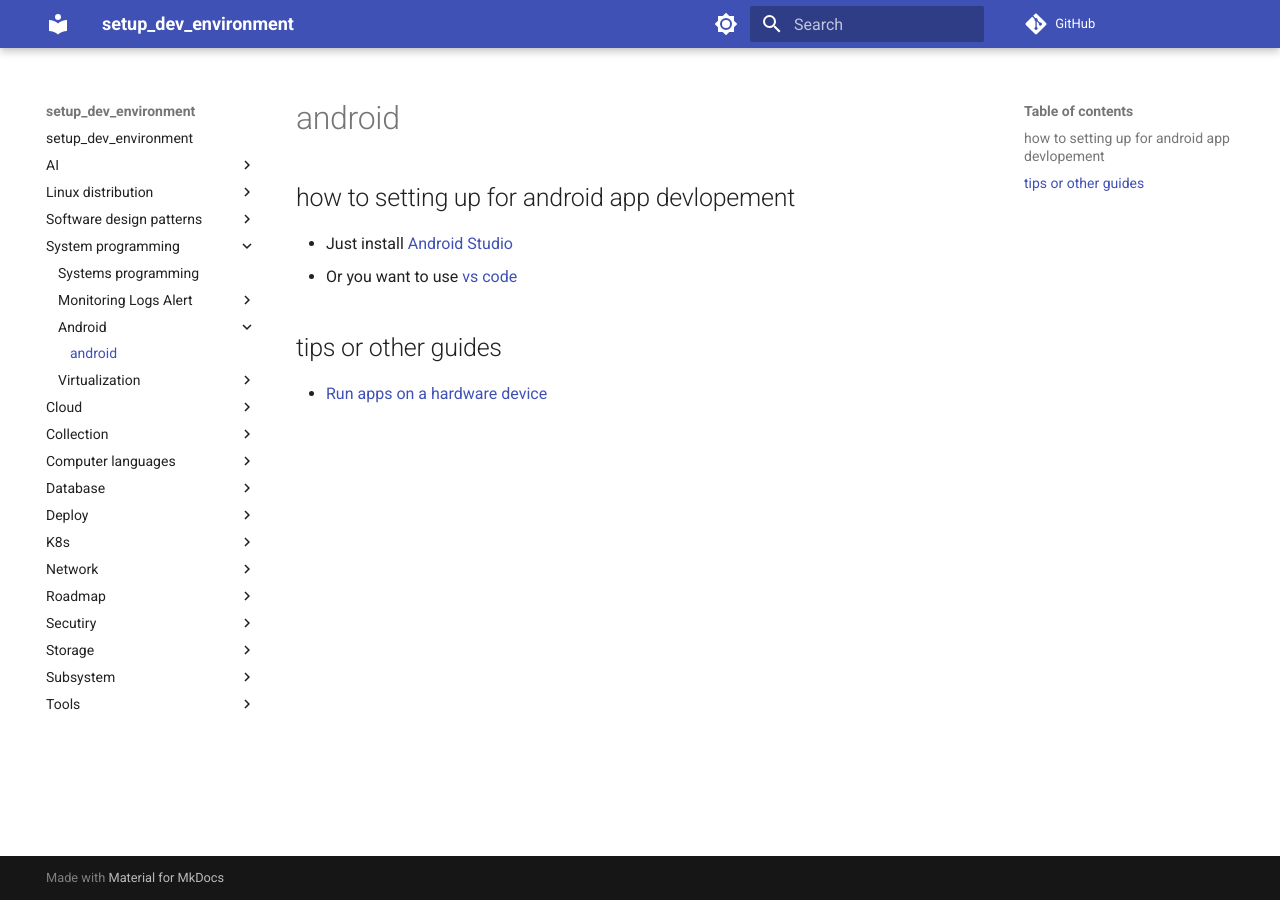
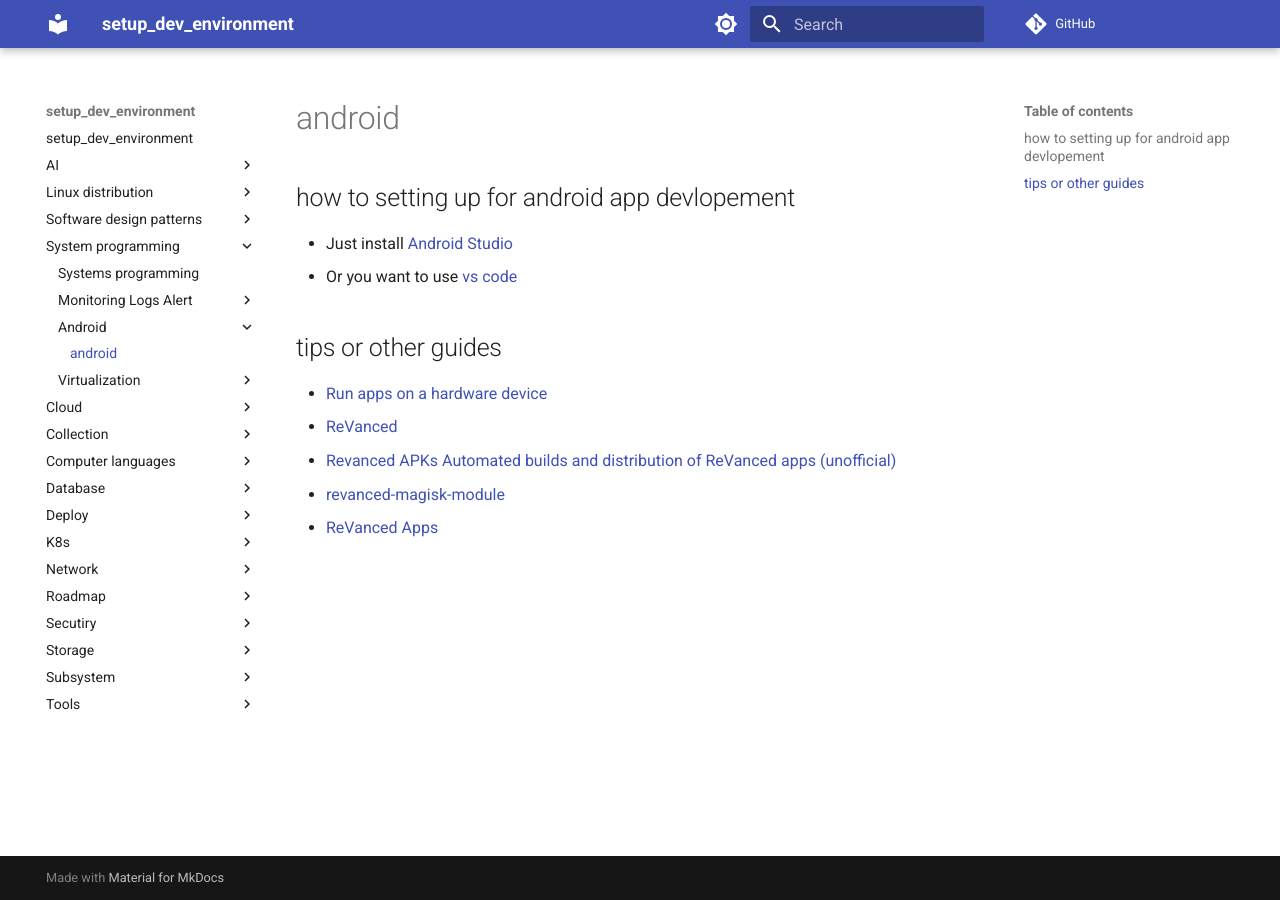
Before and after one commit to hong539/setup_dev_environment, an MkDocs documentation site: the page built from docs/System programming/android/android.md, in a window 1280 px wide. Built offline with MkDocs 1.6.1 and Material for MkDocs 9.7.7, drawn with Linux system fonts in a browser that asks for light colours; comment, search, counter and statistics services are not loaded.

Commit message:
Update docs

```diff
--- a/docs/System programming/android/android.md
+++ b/docs/System programming/android/android.md
@@ -8,3 +8,7 @@
 ## tips or other guides
 
 * [Run apps on a hardware device](https://developer.android.com/studio/run/device)
+* [ReVanced](https://github.com/ReVanced)
+* [Revanced APKs Automated builds and distribution of ReVanced apps (unofficial)](https://github.com/revanced-apks)
+* [revanced-magisk-module](https://github.com/j-hc/revanced-magisk-module)
+* [ReVanced Apps](https://revanced-apks.pages.dev/)
```
Also changed, not shown: docs/computer languages/programming_languages/kotlin/kotlin.md (added, +6 -0 lines).
